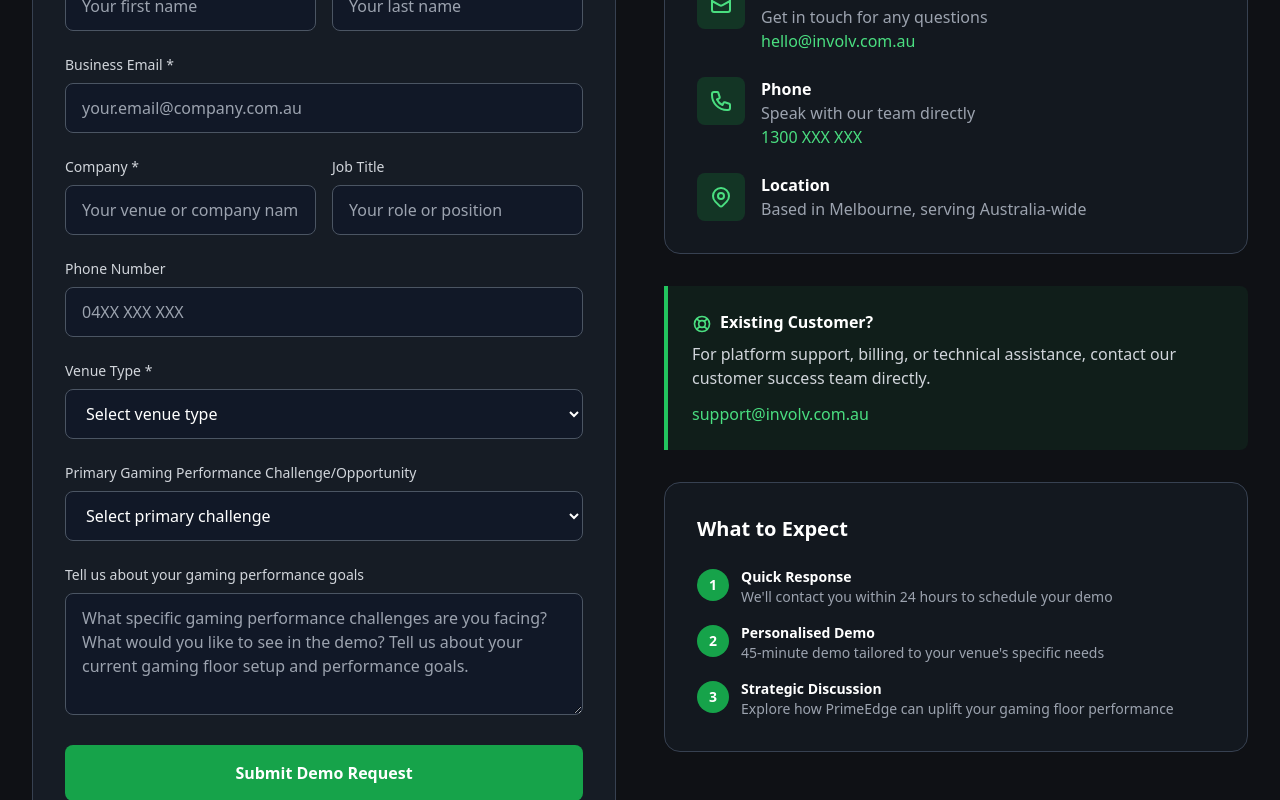
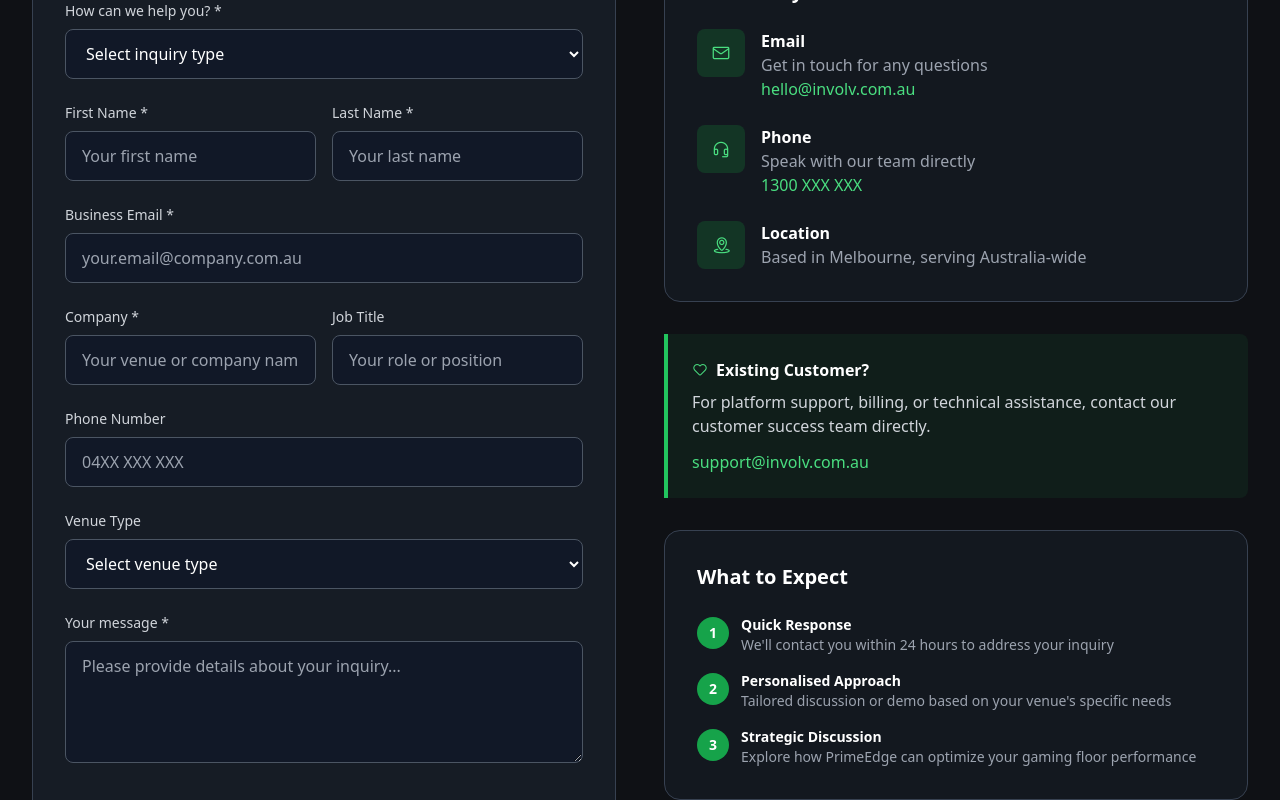
Before and after one commit to markkelly123/involv-sentinel-site, a Next.js app: page /contact in a window 1280 px wide. Shown: the part 440-1240 px from the top of the page. Built offline with nearby package versions, Linux system fonts and the light colour scheme.

Commit message:
Fix Contact form

```diff
--- a/src/pages/contact.tsx
+++ b/src/pages/contact.tsx
@@ -15,18 +15,17 @@ export default function Contact() {
     jobTitle: '',
     phone: '',
     venueType: '',
+    inquiryType: '',
     currentChallenge: '',
     message: ''
   })
 
   const [isSubmitting, setIsSubmitting] = useState(false)
   const [isSubmitted, setIsSubmitted] = useState(false)
-  const [submitError, setSubmitError] = useState(false)
 
   const handleSubmit = async (e: React.FormEvent) => {
     e.preventDefault()
     setIsSubmitting(true)
-    setSubmitError(false)
 
     try {
       const form = e.target as HTMLFormElement
@@ -42,6 +41,10 @@ export default function Contact() {
 
       if (response.ok) {
         setIsSubmitted(true)
+
+        // Reset form after 5 seconds
+        setTimeout(() => {
+          setIsSubmitted(false)
           setFormData({
             firstName: '',
             lastName: '',
@@ -50,32 +53,30 @@ export default function Contact() {
             jobTitle: '',
             phone: '',
             venueType: '',
+            inquiryType: '',
             currentChallenge: '',
             message: ''
           })
-
-        // Reset success message after 5 seconds
-        setTimeout(() => {
-          setIsSubmitted(false)
         }, 5000)
       } else {
         const data = await response.json()
         console.error('Form submission failed:', data)
-        setSubmitError(true)
+        alert('There was an error sending your message. Please try again or contact us directly.')
       }
     } catch (error) {
       console.error('Error submitting form:', error)
-      setSubmitError(true)
+      alert('There was an error sending your message. Please try again or contact us directly.')
     } finally {
       setIsSubmitting(false)
     }
   }
 
   const handleChange = (e: React.ChangeEvent<HTMLInputElement | HTMLTextAreaElement | HTMLSelectElement>) => {
-    setFormData({
-      ...formData,
-      [e.target.name]: e.target.value
-    })
+    const { name, value } = e.target
+    setFormData(prev => ({
+      ...prev,
+      [name]: value
+    }))
   }
 
   return (
@@ -100,10 +101,10 @@ export default function Contact() {
           <div className="max-w-7xl mx-auto px-4 sm:px-6 lg:px-8">
             <div className="text-center mb-12">
               <h1 className="text-4xl md:text-5xl font-bold text-white mb-6">
-                Ready to uplify your gaming floor performance?
+                Ready to optimize your gaming floor performance?
               </h1>
               <p className="text-xl text-gray-300 max-w-3xl mx-auto">
-                Get a personalised demo of PrimeEdge or reach out to schedule a call to learn more about using AI for EGM optimisation.
+                Get a personalised demo of PrimeEdge or reach out with any questions about using AI for EGM optimisation.
               </p>
             </div>
           </div>
@@ -117,41 +118,43 @@ export default function Contact() {
               <div>
                 <div className="bg-gray-800/50 rounded-2xl p-8 border border-gray-700">
                   {/* Success Message */}
-                  {isSubmitted && (
-                    <div className="mb-8 p-6 bg-green-900/30 border border-green-500/30 rounded-lg">
-                      <div className="flex items-center">
-                        <svg className="w-6 h-6 text-green-400 mr-3" fill="none" stroke="currentColor" viewBox="0 0 24 24">
-                          <path strokeLinecap="round" strokeLinejoin="round" strokeWidth="2" d="M5 13l4 4L19 7"></path>
-                        </svg>
-                        <div>
-                          <h3 className="text-lg font-semibold text-green-400 mb-1">Thank you for your interest.</h3>
-                          <p className="text-green-300 text-sm">We've received your demo request and will be in touch within 24 hours to schedule your personalised PrimeEdge demonstration.</p>
+                  {isSubmitted ? (
+                    <div className="text-center py-12">
+                      <div className="w-16 h-16 bg-green-900/50 rounded-full flex items-center justify-center mx-auto mb-4">
+                        <i className="lni lni-check-circle-1 text-3xl text-green-400"></i>
                       </div>
+                      <h3 className="text-xl font-semibold text-white mb-2">Message Sent Successfully</h3>
+                      <p className="text-gray-300">
+                        Thank you for contacting us. We'll respond within the next business day.
+                      </p>
                     </div>
-                    </div>
-                  )}
-
-                  {/* Error Message */}
-                  {submitError && (
-                    <div className="mb-8 p-6 bg-red-900/30 border border-red-500/30 rounded-lg">
-                      <div className="flex items-center">
-                        <div className="w-6 h-6 text-red-400 mr-3">⚠</div>
-                        <div>
-                          <h3 className="text-lg font-semibold text-red-400 mb-1">Something went wrong</h3>
-                          <p className="text-red-300 text-sm">Please try again or contact us directly at hello@involv.com.au</p>
-                        </div>
-                      </div>
-                    </div>
-                  )}
-
+                  ) : (
                     <form onSubmit={handleSubmit} className="space-y-6">
                       {/* Hidden fields for Formspree */}
-                    <input type="hidden" name="_subject" value="PrimeEdge Demo Request - New Lead" />
+                      <input type="hidden" name="_subject" value={`PrimeEdge Contact Form - ${formData.inquiryType || 'General Inquiry'}`} />
                       <input type="hidden" name="_next" value={typeof window !== 'undefined' ? window.location.href : ''} />
-                    <input type="hidden" name="_cc" value="hello@involv.com.au" />
+                      <input type="hidden" name="_cc" value="mark.kelly@involv.com.au" />
                       <input type="hidden" name="site" value="PrimeEdge" />
-                    <input type="hidden" name="form_type" value="Demo Request" />
-                    <input type="hidden" name="_template" value="table" />
+                      <input type="hidden" name="form_type" value="Contact Form" />
+
+                      {/* Inquiry Type */}
+                      <div>
+                        <label htmlFor="inquiryType" className="block text-sm font-medium text-gray-300 mb-2">
+                          How can we help you? *
+                        </label>
+                        <select
+                          id="inquiryType"
+                          name="inquiryType"
+                          required
+                          value={formData.inquiryType}
+                          onChange={handleChange}
+                          className="w-full px-4 py-3 bg-gray-900 border border-gray-600 rounded-lg focus:ring-2 focus:ring-green-500 focus:border-transparent text-white"
+                        >
+                          <option value="">Select inquiry type</option>
+                          <option value="Schedule a Demo">Schedule a Demo</option>
+                          <option value="General Enquiry">General Enquiry</option>
+                        </select>
+                      </div>
 
                       {/* Name Fields */}
                       <div className="grid md:grid-cols-2 gap-4">
@@ -256,12 +259,11 @@ export default function Contact() {
                       {/* Venue Type */}
                       <div>
                         <label htmlFor="venueType" className="block text-sm font-medium text-gray-300 mb-2">
-                        Venue Type *
+                          Venue Type
                         </label>
                         <select
                           id="venueType"
                           name="venueType"
-                        required
                           value={formData.venueType}
                           onChange={handleChange}
                           className="w-full px-4 py-3 bg-gray-900 border border-gray-600 rounded-lg focus:ring-2 focus:ring-green-500 focus:border-transparent text-white"
@@ -275,7 +277,8 @@ export default function Contact() {
                         </select>
                       </div>
 
-                    {/* Current Challenge */}
+                      {/* Current Challenge - Only show for demo requests */}
+                      {formData.inquiryType === 'Schedule a Demo' && (
                         <div>
                           <label htmlFor="currentChallenge" className="block text-sm font-medium text-gray-300 mb-2">
                             Primary Gaming Performance Challenge/Opportunity
@@ -298,41 +301,55 @@ export default function Contact() {
                             <option value="multiple">Multiple areas</option>
                           </select>
                         </div>
+                      )}
 
                       {/* Message */}
                       <div>
                         <label htmlFor="message" className="block text-sm font-medium text-gray-300 mb-2">
-                        Tell us about your gaming performance goals
+                          {formData.inquiryType === 'Schedule a Demo'
+                            ? 'Tell us about your gaming performance goals'
+                            : 'Your message *'
+                          }
                         </label>
                         <textarea
                           id="message"
                           name="message"
                           rows={4}
+                          required={formData.inquiryType !== 'Schedule a Demo'}
                           value={formData.message}
                           onChange={handleChange}
-                        placeholder="What specific gaming performance challenges are you facing? What would you like to see in the demo? Tell us about your current gaming floor setup and performance goals."
+                          placeholder={
+                            formData.inquiryType === 'Schedule a Demo'
+                              ? "What specific gaming performance challenges are you facing? What would you like to see in the demo? Tell us about your current gaming floor setup and performance goals."
+                              : "Please provide details about your inquiry..."
+                          }
                           className="w-full px-4 py-3 bg-gray-900 border border-gray-600 rounded-lg focus:ring-2 focus:ring-green-500 focus:border-transparent text-white placeholder-gray-400"
                         />
                       </div>
 
                       {/* Submit Button */}
+                      <div className="flex items-center justify-between pt-4">
+                        <p className="text-sm text-gray-400">
+                          * Required fields
+                        </p>
                         <button
                           type="submit"
                           disabled={isSubmitting}
-                      className="w-full bg-green-600 text-white py-4 px-6 rounded-lg font-semibold hover:bg-green-700 transition-colors flex items-center justify-center disabled:opacity-50 disabled:cursor-not-allowed"
+                          className="bg-green-600 text-white px-8 py-3 rounded-lg font-medium hover:bg-green-700 disabled:opacity-50 disabled:cursor-not-allowed transition-colors duration-200 flex items-center"
                         >
                           {isSubmitting ? (
                             <>
-                          <svg className="w-5 h-5 mr-2 animate-spin" fill="none" viewBox="0 0 24 24">
-                            <circle className="opacity-25" cx="12" cy="12" r="10" stroke="currentColor" strokeWidth="4"></circle>
-                            <path className="opacity-75" fill="currentColor" d="M4 12a8 8 0 018-8v8H4z"></path>
-                          </svg>
-                          Submitting...
+                              <div className="animate-spin rounded-full h-4 w-4 border-b-2 border-white mr-2"></div>
+                              Sending...
                             </>
                           ) : (
-                        'Submit Demo Request'
+                            <>
+                              <i className="lni lni-send-4 mr-2"></i>
+                              Send Message
+                            </>
                           )}
                         </button>
+                      </div>
 
                       <p className="text-sm text-gray-400 text-center">
                         By submitting this form, you agree to our{' '}
@@ -341,6 +358,7 @@ export default function Contact() {
                         </Link>
                       </p>
                     </form>
+                  )}
                 </div>
               </div>
 
@@ -352,10 +370,8 @@ export default function Contact() {
 
                   <div className="space-y-6">
                     <div className="flex items-start">
-                      <div className="w-12 h-12 bg-green-900/50 rounded-lg flex items-center justify-center mr-4">
-                        <svg className="w-6 h-6 text-green-400" fill="none" stroke="currentColor" viewBox="0 0 24 24">
-                          <path strokeLinecap="round" strokeLinejoin="round" strokeWidth="2" d="M3 8l7.89 4.26a2 2 0 002.22 0L21 8M5 19h14a2 2 0 002-2V7a2 2 0 00-2-2H5a2 2 0 00-2 2v10a2 2 0 002 2z" />
-                        </svg>
+                      <div className="w-12 h-12 bg-green-900/50 rounded-lg flex items-center justify-center mr-4 flex-shrink-0">
+                        <i className="lni lni-envelope-1 text-xl text-green-400"></i>
                       </div>
                       <div>
                         <h4 className="font-semibold text-white">Email</h4>
@@ -367,10 +383,8 @@ export default function Contact() {
                     </div>
 
                     <div className="flex items-start">
-                      <div className="w-12 h-12 bg-green-900/50 rounded-lg flex items-center justify-center mr-4">
-                        <svg className="w-6 h-6 text-green-400" fill="none" stroke="currentColor" viewBox="0 0 24 24">
-                          <path strokeLinecap="round" strokeLinejoin="round" strokeWidth="2" d="M3 5a2 2 0 012-2h3.28a1 1 0 01.948.684l1.498 4.493a1 1 0 01-.502 1.21l-2.257 1.13a11.042 11.042 0 005.516 5.516l1.13-2.257a1 1 0 011.21-.502l4.493 1.498a1 1 0 01.684.949V19a2 2 0 01-2 2h-1C9.716 21 3 14.284 3 6V5z" />
-                        </svg>
+                      <div className="w-12 h-12 bg-green-900/50 rounded-lg flex items-center justify-center mr-4 flex-shrink-0">
+                        <i className="lni lni-headphone-1-mic text-xl text-green-400"></i>
                       </div>
                       <div>
                         <h4 className="font-semibold text-white">Phone</h4>
@@ -382,26 +396,23 @@ export default function Contact() {
                     </div>
 
                     <div className="flex items-start">
-                      <div className="w-12 h-12 bg-green-900/50 rounded-lg flex items-center justify-center mr-4">
-                        <svg className="w-6 h-6 text-green-400" fill="none" stroke="currentColor" viewBox="0 0 24 24">
-                          <path strokeLinecap="round" strokeLinejoin="round" strokeWidth="2" d="M17.657 16.657L13.414 20.9a1.998 1.998 0 01-2.827 0l-4.244-4.243a8 8 0 1111.314 0z" />
-                          <path strokeLinecap="round" strokeLinejoin="round" strokeWidth="2" d="M15 11a3 3 0 11-6 0 3 3 0 016 0z" />
-                        </svg>
+                      <div className="w-12 h-12 bg-green-900/50 rounded-lg flex items-center justify-center mr-4 flex-shrink-0">
+                        <i className="lni lni-map-marker-7 text-xl text-green-400"></i>
                       </div>
                       <div>
                         <h4 className="font-semibold text-white">Location</h4>
                         <p className="text-gray-400">Based in Melbourne, serving Australia-wide</p>
                       </div>
                     </div>
+
+
                   </div>
                 </div>
 
                 {/* Support for Existing Customers */}
                 <div className="border-l-4 border-green-500 bg-green-900/20 p-6 rounded-r-lg">
-                  <h4 className="font-semibold text-white mb-2">
-                    <svg className="inline w-5 h-5 mr-2 text-green-400" fill="none" stroke="currentColor" viewBox="0 0 24 24">
-                      <path strokeLinecap="round" strokeLinejoin="round" strokeWidth="2" d="M18.364 5.636l-3.536 3.536m0 5.656l3.536 3.536M9.172 9.172L5.636 5.636m3.536 9.192L5.636 18.364M21 12a9 9 0 11-18 0 9 9 0 0118 0zm-5 0a4 4 0 11-8 0 4 4 0 018 0z" />
-                    </svg>
+                  <h4 className="font-semibold text-white mb-2 flex items-center">
+                    <i className="lni lni-heart text-green-400 mr-2"></i>
                     Existing Customer?
                   </h4>
                   <p className="text-gray-300 mb-3">
@@ -423,7 +434,7 @@ export default function Contact() {
                       </div>
                       <div>
                         <h4 className="font-semibold text-white text-sm">Quick Response</h4>
-                        <p className="text-gray-400 text-sm">We'll contact you within 24 hours to schedule your demo</p>
+                        <p className="text-gray-400 text-sm">We'll contact you within 24 hours to address your inquiry</p>
                       </div>
                     </div>
 
@@ -432,8 +443,8 @@ export default function Contact() {
                         <span className="text-white text-sm font-bold">2</span>
                       </div>
                       <div>
-                        <h4 className="font-semibold text-white text-sm">Personalised Demo</h4>
-                        <p className="text-gray-400 text-sm">45-minute demo tailored to your venue's specific needs</p>
+                        <h4 className="font-semibold text-white text-sm">Personalised Approach</h4>
+                        <p className="text-gray-400 text-sm">Tailored discussion or demo based on your venue's specific needs</p>
                       </div>
                     </div>
 
@@ -443,7 +454,7 @@ export default function Contact() {
                       </div>
                       <div>
                         <h4 className="font-semibold text-white text-sm">Strategic Discussion</h4>
-                        <p className="text-gray-400 text-sm">Explore how PrimeEdge can uplift your gaming floor performance</p>
+                        <p className="text-gray-400 text-sm">Explore how PrimeEdge can optimize your gaming floor performance</p>
                       </div>
                     </div>
                   </div>
```
Lines whose indentation alone changed are shown as unchanged.
